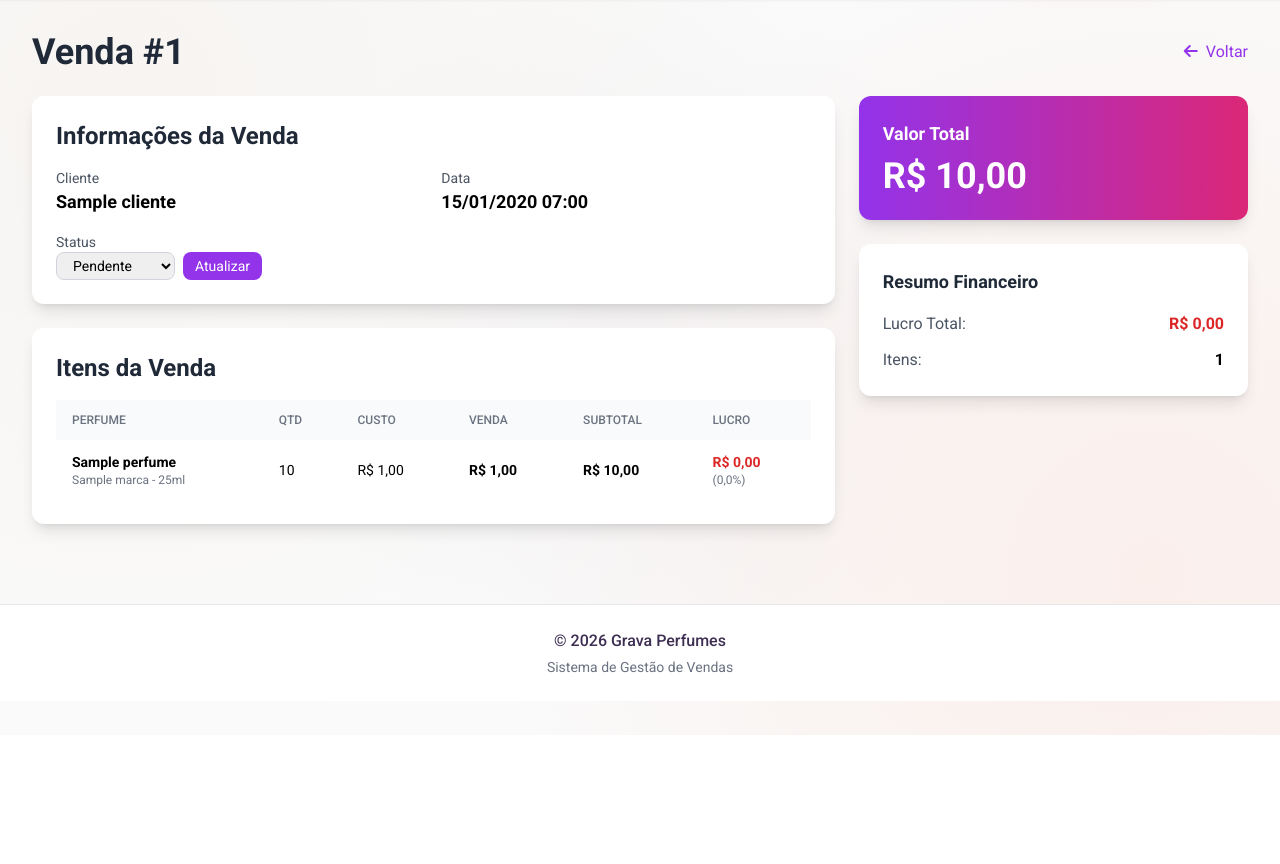
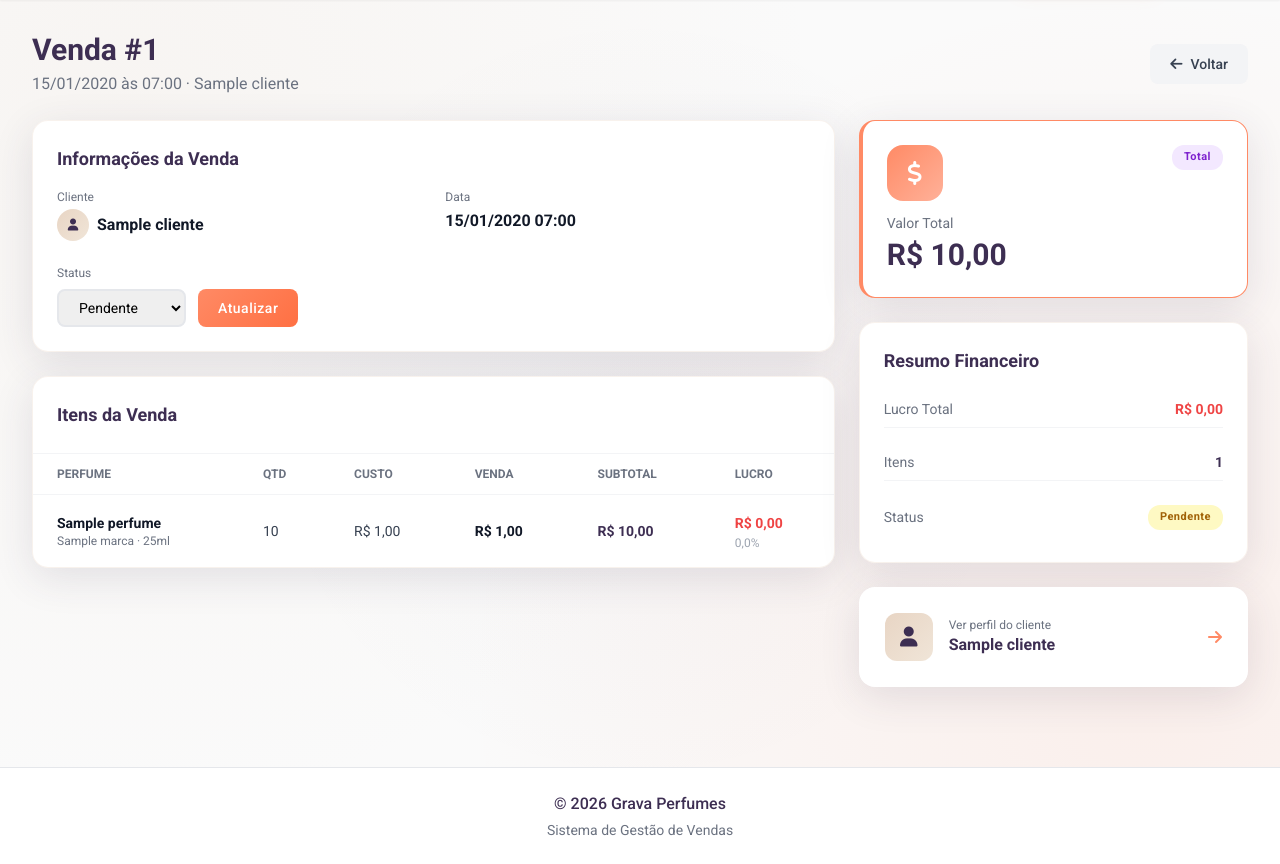
Before and after one commit to leograva/gravaperfumes, a Django app: page /vendas/1/ in a window 1280 px wide. Shown: the part 65-929 px from the top of the page. Before the commit the page ends 800 px from the top, so only its background shows below. Run offline with Django 4.2, Linux system fonts and the light colour scheme; a user stored in the database is signed in; tables that the repository leaves empty hold one stand-in row (values such as "Sample post"); some libraries are stand-ins or nearby versions.

Commit message:
feat: padroniza visual das páginas de vendas

```diff
--- a/perfumes/templates/perfumes/venda_detalhe.html
+++ b/perfumes/templates/perfumes/venda_detalhe.html
@@ -1,72 +1,88 @@
 {% extends 'perfumes/base.html' %}
-{% block title %}Venda #{{ venda.id }}{% endblock %}
+{% block title %}Venda #{{ venda.id }} - Grava Perfumes{% endblock %}
 {% block content %}
 <div class="space-y-6">
-    <div class="flex justify-between items-center">
-        <h1 class="text-4xl font-bold text-gray-800">Venda #{{ venda.id }}</h1>
-        <a href="{% url 'venda_lista' %}" class="text-purple-600 hover:text-purple-800">
+    <!-- Header -->
+    <div class="flex flex-col md:flex-row justify-between items-start md:items-center gap-4">
+        <div>
+            <h1 class="text-3xl font-bold text-grava-purple">Venda #{{ venda.id }}</h1>
+            <p class="text-gray-500 mt-1">{{ venda.data_venda|date:"d/m/Y \à\s H:i" }} · {{ venda.cliente.nome }}</p>
+        </div>
+        <a href="{% url 'venda_lista' %}" class="bg-gray-100 text-gray-700 px-5 py-2.5 rounded-lg hover:bg-gray-200 transition text-sm font-medium">
             <i class="fas fa-arrow-left mr-2"></i>Voltar
         </a>
     </div>
+
     <div class="grid grid-cols-1 lg:grid-cols-3 gap-6">
+        <!-- Coluna principal -->
         <div class="lg:col-span-2 space-y-6">
-            <div class="bg-white rounded-xl shadow-lg p-6">
-                <h2 class="text-2xl font-bold text-gray-800 mb-4">Informações da Venda</h2>
-                <div class="grid grid-cols-2 gap-4">
+
+            <!-- Informações da Venda -->
+            <div class="card-grava rounded-2xl shadow-grava-lg p-6">
+                <h2 class="text-lg font-bold text-grava-purple mb-4">Informações da Venda</h2>
+                <div class="grid grid-cols-2 gap-6">
                     <div>
-                        <p class="text-gray-600 text-sm">Cliente</p>
-                        <p class="font-bold text-lg">{{ venda.cliente.nome }}</p>
+                        <p class="text-xs text-gray-500 mb-1">Cliente</p>
+                        <div class="flex items-center gap-2">
+                            <div class="w-8 h-8 rounded-full gradient-beige-grava flex items-center justify-center flex-shrink-0">
+                                <i class="fas fa-user text-grava-purple text-xs"></i>
+                            </div>
+                            <p class="font-semibold text-gray-900">{{ venda.cliente.nome }}</p>
+                        </div>
                     </div>
                     <div>
-                        <p class="text-gray-600 text-sm">Data</p>
-                        <p class="font-bold text-lg">{{ venda.data_venda|date:"d/m/Y H:i" }}</p>
+                        <p class="text-xs text-gray-500 mb-1">Data</p>
+                        <p class="font-semibold text-gray-900">{{ venda.data_venda|date:"d/m/Y H:i" }}</p>
                     </div>
-                    <div>
-                        <p class="text-gray-600 text-sm">Status</p>
-                        <form method="post" action="{% url 'venda_editar_status' venda.pk %}" class="flex gap-2">
+                    <div class="col-span-2">
+                        <p class="text-xs text-gray-500 mb-2">Status</p>
+                        <form method="post" action="{% url 'venda_editar_status' venda.pk %}" class="flex gap-3">
                             {% csrf_token %}
-                            <select name="status" class="px-3 py-1 border border-gray-300 rounded-lg text-sm">
+                            <select name="status" class="px-4 py-2 border-2 border-gray-200 rounded-lg focus:ring-2 focus:ring-grava-coral focus:border-grava-coral transition text-sm">
                                 {% for value, label in venda.STATUS_CHOICES %}
                                 <option value="{{ value }}" {% if venda.status == value %}selected{% endif %}>{{ label }}</option>
                                 {% endfor %}
                             </select>
-                            <button type="submit" class="bg-purple-600 text-white px-3 py-1 rounded-lg text-sm hover:bg-purple-700">
+                            <button type="submit" class="btn-grava px-5 py-2 rounded-lg text-sm font-medium">
                                 Atualizar
                             </button>
                         </form>
                     </div>
                 </div>
             </div>
-            <div class="bg-white rounded-xl shadow-lg p-6">
-                <h2 class="text-2xl font-bold text-gray-800 mb-4">Itens da Venda</h2>
-                <div class="overflow-x-auto">
+
+            <!-- Itens da Venda -->
+            <div class="card-grava rounded-2xl shadow-grava-lg overflow-hidden">
+                <div class="p-6 border-b border-gray-100">
+                    <h2 class="text-lg font-bold text-grava-purple">Itens da Venda</h2>
+                </div>
                 <table class="w-full">
-                        <thead class="bg-gray-50">
-                            <tr>
-                                <th class="px-4 py-3 text-left text-xs font-medium text-gray-500 uppercase">Perfume</th>
-                                <th class="px-4 py-3 text-left text-xs font-medium text-gray-500 uppercase">Qtd</th>
-                                <th class="px-4 py-3 text-left text-xs font-medium text-gray-500 uppercase">Custo</th>
-                                <th class="px-4 py-3 text-left text-xs font-medium text-gray-500 uppercase">Venda</th>
-                                <th class="px-4 py-3 text-left text-xs font-medium text-gray-500 uppercase">Subtotal</th>
-                                <th class="px-4 py-3 text-left text-xs font-medium text-gray-500 uppercase">Lucro</th>
+                    <thead>
+                        <tr class="border-b border-gray-100">
+                            <th class="px-6 py-3 text-left text-xs font-semibold text-gray-500 uppercase">Perfume</th>
+                            <th class="px-6 py-3 text-left text-xs font-semibold text-gray-500 uppercase">Qtd</th>
+                            <th class="px-6 py-3 text-left text-xs font-semibold text-gray-500 uppercase">Custo</th>
+                            <th class="px-6 py-3 text-left text-xs font-semibold text-gray-500 uppercase">Venda</th>
+                            <th class="px-6 py-3 text-left text-xs font-semibold text-gray-500 uppercase">Subtotal</th>
+                            <th class="px-6 py-3 text-left text-xs font-semibold text-gray-500 uppercase">Lucro</th>
                         </tr>
                     </thead>
-                        <tbody class="divide-y divide-gray-200">
+                    <tbody class="divide-y divide-gray-50">
                         {% for item in itens %}
-                            <tr>
-                                <td class="px-4 py-3 text-sm">
-                                    <p class="font-semibold">{{ item.perfume.nome }}</p>
-                                    <p class="text-gray-500 text-xs">{{ item.perfume.marca.nome }} - {{ item.perfume.tamanho_ml }}ml</p>
+                        <tr class="hover:bg-gray-50 transition">
+                            <td class="px-6 py-4">
+                                <p class="text-sm font-semibold text-gray-900">{{ item.perfume.nome }}</p>
+                                <p class="text-xs text-gray-500">{{ item.perfume.marca.nome }} · {{ item.perfume.tamanho_ml }}ml</p>
                             </td>
-                                <td class="px-4 py-3 text-sm">{{ item.quantidade }}</td>
-                                <td class="px-4 py-3 text-sm">R$ {{ item.preco_custo|floatformat:2 }}</td>
-                                <td class="px-4 py-3 text-sm font-semibold">R$ {{ item.preco_venda|floatformat:2 }}</td>
-                                <td class="px-4 py-3 text-sm font-bold">R$ {{ item.subtotal|floatformat:2 }}</td>
-                                <td class="px-4 py-3 text-sm">
-                                    <span class="font-bold {% if item.lucro > 0 %}text-green-600{% else %}text-red-600{% endif %}">
+                            <td class="px-6 py-4 text-sm text-gray-700">{{ item.quantidade }}</td>
+                            <td class="px-6 py-4 text-sm text-gray-700">R$ {{ item.preco_custo|floatformat:2 }}</td>
+                            <td class="px-6 py-4 text-sm font-semibold text-gray-900">R$ {{ item.preco_venda|floatformat:2 }}</td>
+                            <td class="px-6 py-4 text-sm font-bold text-grava-purple">R$ {{ item.subtotal|floatformat:2 }}</td>
+                            <td class="px-6 py-4">
+                                <span class="text-sm font-bold {% if item.lucro > 0 %}text-green-600{% else %}text-red-500{% endif %}">
                                     R$ {{ item.lucro|floatformat:2 }}
                                 </span>
-                                    <span class="text-xs text-gray-500 block">({{ item.margem_lucro_percentual|floatformat:1 }}%)</span>
+                                <span class="text-xs text-gray-400 block">{{ item.margem_lucro_percentual|floatformat:1 }}%</span>
                             </td>
                         </tr>
                         {% endfor %}
@@ -74,27 +90,59 @@
                 </table>
             </div>
         </div>
+
+        <!-- Sidebar -->
+        <div class="space-y-6">
+            <!-- Valor Total -->
+            <div class="card-grava rounded-2xl shadow-grava-lg p-6 border-l-4 border-grava-coral">
+                <div class="flex items-start justify-between mb-3">
+                    <div class="icon-wrapper gradient-grava">
+                        <i class="fas fa-dollar-sign text-white"></i>
                     </div>
-        <div class="space-y-6">
-            <div class="bg-gradient-to-r from-purple-600 to-pink-600 rounded-xl shadow-lg p-6 text-white">
-                <h3 class="text-lg font-semibold mb-2">Valor Total</h3>
-                <p class="text-4xl font-bold">R$ {{ venda.valor_total|floatformat:2 }}</p>
+                    <span class="badge-status bg-purple-100 text-purple-700">Total</span>
                 </div>
-            <div class="bg-white rounded-xl shadow-lg p-6">
-                <h3 class="text-lg font-semibold text-gray-800 mb-4">Resumo Financeiro</h3>
-                <div class="space-y-3">
-                    <div class="flex justify-between">
-                        <span class="text-gray-600">Lucro Total:</span>
-                        <span class="font-bold {% if lucro_total > 0 %}text-green-600{% else %}text-red-600{% endif %}">
+                <p class="text-sm text-gray-500 mb-1">Valor Total</p>
+                <p class="text-3xl font-bold text-grava-purple">R$ {{ venda.valor_total|floatformat:2 }}</p>
+            </div>
+
+            <!-- Resumo Financeiro -->
+            <div class="card-grava rounded-2xl shadow-grava-lg p-6">
+                <h3 class="text-lg font-bold text-grava-purple mb-4">Resumo Financeiro</h3>
+                <div class="space-y-4">
+                    <div class="flex justify-between items-center py-2 border-b border-gray-100">
+                        <span class="text-sm text-gray-500">Lucro Total</span>
+                        <span class="text-sm font-bold {% if lucro_total > 0 %}text-green-600{% else %}text-red-500{% endif %}">
                             R$ {{ lucro_total|floatformat:2 }}
                         </span>
                     </div>
-                    <div class="flex justify-between">
-                        <span class="text-gray-600">Itens:</span>
-                        <span class="font-bold">{{ itens.count }}</span>
+                    <div class="flex justify-between items-center py-2 border-b border-gray-100">
+                        <span class="text-sm text-gray-500">Itens</span>
+                        <span class="text-sm font-bold text-grava-purple">{{ itens.count }}</span>
+                    </div>
+                    <div class="flex justify-between items-center py-2">
+                        <span class="text-sm text-gray-500">Status</span>
+                        <span class="badge-status
+                            {% if venda.status == 'E' %}bg-green-100 text-green-700
+                            {% elif venda.status == 'C' %}bg-blue-100 text-blue-700
+                            {% elif venda.status == 'P' %}bg-yellow-100 text-yellow-700
+                            {% else %}bg-red-100 text-red-700{% endif %}">
+                            {{ venda.get_status_display }}
+                        </span>
                     </div>
                 </div>
             </div>
+
+            <!-- Link para o cliente -->
+            <a href="{% url 'cliente_detalhe' venda.cliente.pk %}" class="card-grava rounded-2xl shadow-grava-lg p-6 hover-lift flex items-center gap-4 group border-2 border-transparent hover:border-grava-coral transition-all block">
+                <div class="w-12 h-12 rounded-xl gradient-beige-grava flex items-center justify-center flex-shrink-0">
+                    <i class="fas fa-user text-grava-purple text-xl"></i>
+                </div>
+                <div>
+                    <p class="text-xs text-gray-500">Ver perfil do cliente</p>
+                    <p class="font-semibold text-grava-purple">{{ venda.cliente.nome }}</p>
+                </div>
+                <i class="fas fa-arrow-right text-grava-coral ml-auto group-hover:translate-x-1 transition-transform"></i>
+            </a>
         </div>
     </div>
 </div>
```
Also changed, not shown: perfumes/templates/perfumes/venda_form.html (+39 -20 lines), perfumes/templates/perfumes/venda_lista.html (+67 -39 lines). Lines whose indentation alone changed are shown as unchanged.
